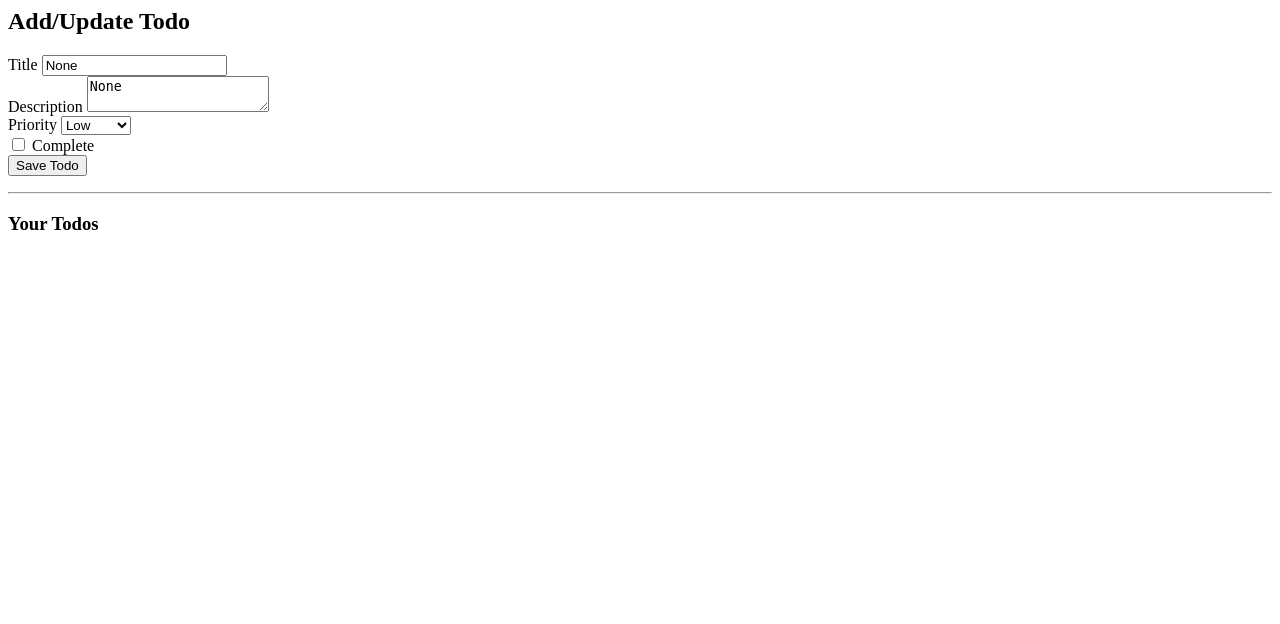
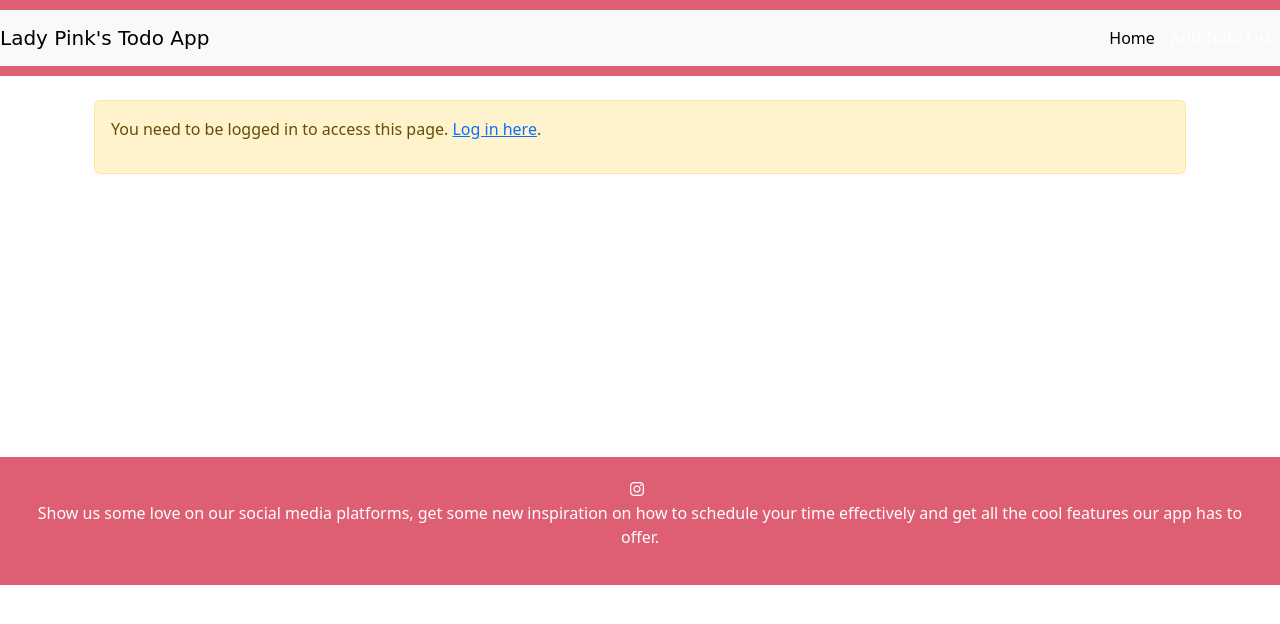
Before and after one commit to orechelsea/Lady-Pink-s-Todo-App2, a Django app: template Todo/templates/Todo/update_todo.html in a window 1280 px wide; the page is wider, and only the part inside the window is pictured. Shown: the top 624 px of that part. Run offline with Django 4.2, Linux system fonts and the light colour scheme; the template is opened without the code that fills it: values that come from a table or form of the project are taken from there, others are empty; some libraries are stand-ins or nearby versions.

Commit message:
"forgot to add the footer message in base.html so did that"

```diff
--- a/Todo/templates/Todo/update_todo.html
+++ b/Todo/templates/Todo/update_todo.html
@@ -1,5 +1,12 @@
+{% extends 'base.html' %}
+
+{% block title %}
+Update Todo - Lady Pink's Todo App
+{% endblock %}
+
 {% block content %}
 <div class="container mt-4">
+    {% if user.is_authenticated %}
     <div class="row">
         <div class="col-md-8 offset-md-2">
             <h2>Add/Update Todo</h2>
@@ -44,5 +51,10 @@
             </ul>
         </div>
     </div>
+    {% else %}
+    <div class="alert alert-warning">
+        <p>You need to be logged in to access this page. <a href="{% url 'login' %}">Log in here</a>.</p>
+    </div>
+    {% endif %}
 </div>
 {% endblock %}
--- a/Todo/views.py
+++ b/Todo/views.py
@@ -1,4 +1,4 @@
-from django.shortcuts import render, redirect
+from django.shortcuts import render, redirect, get_object_or_404
 from django.contrib.auth.decorators import login_required
 from .models import Todo
 from .forms import TodoForm
--- a/templates/base.html
+++ b/templates/base.html
@@ -33,6 +33,7 @@
             <a href="https://x.com/?lang=en" aria-label="Twitter" target="_blank"><i class="fa-brands fa-twitter"></i></a>
         </div>
         {% block footer %}
+        <p>{% block footer_message %}Show us some love on our social media platforms, get some new inspiration on how to schedule your time effectively and get all the cool features our app has to offer.{% endblock %}</p>
         {% endblock %}
     </footer>
 
```
